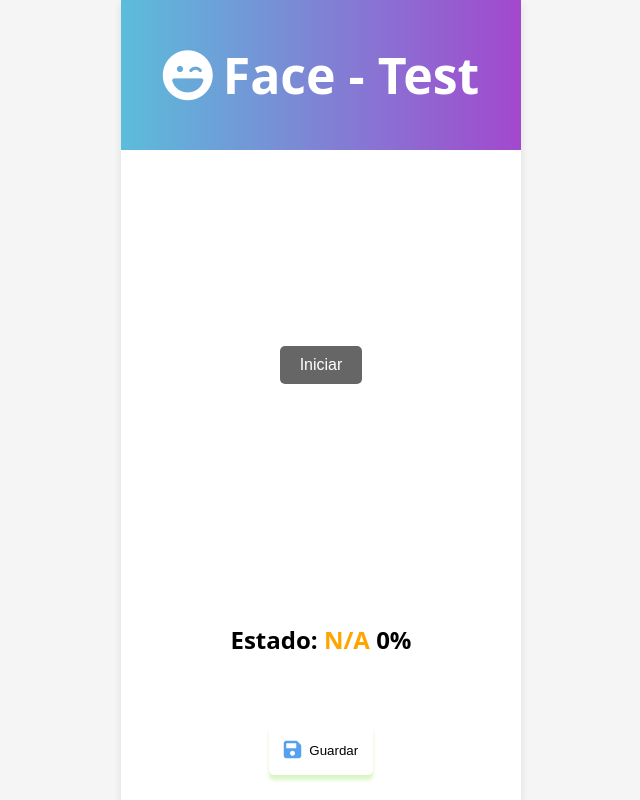
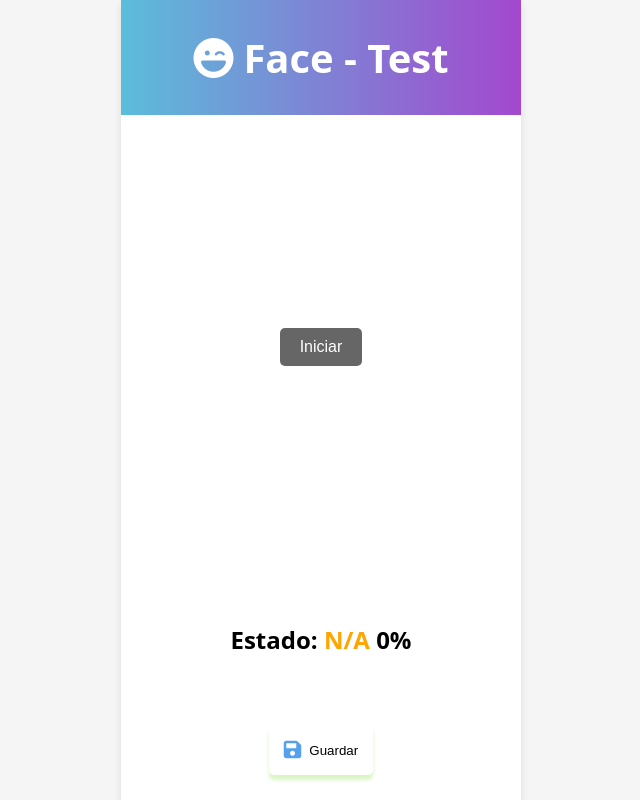
Before and after one commit to OrtaBwana/OrtaBwana.github.io, a plain HTML site: page index.html in a window 1280 px wide. Shown: the whole page, without its empty margins (319-959 px from the left). Drawn offline with Linux system fonts and the light colour scheme.

Commit message:
Update index.html

```diff
--- a/index.html
+++ b/index.html
@@ -36,12 +36,11 @@
         .header {
             background: linear-gradient(90deg, #5BBDDB, #A348CE);
             color: #fff;
-            padding: 50px 0;
-            height: 50px;
+            padding: 30px 0;
             display: flex;
             align-items: center;
             justify-content: center;
-            font-size: 50px;
+            font-size: 40px;
             font-weight: bold;
         }
 
```
